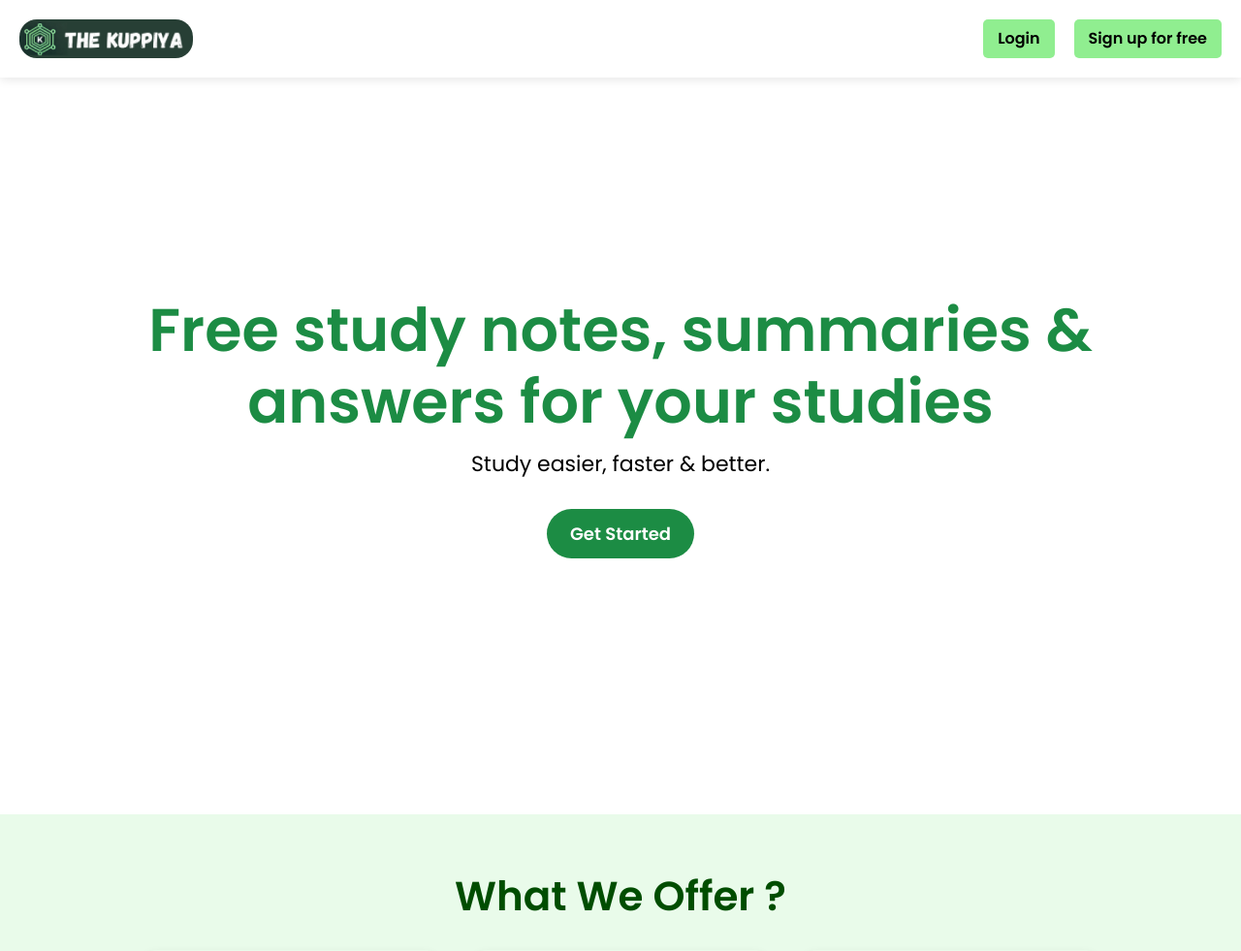
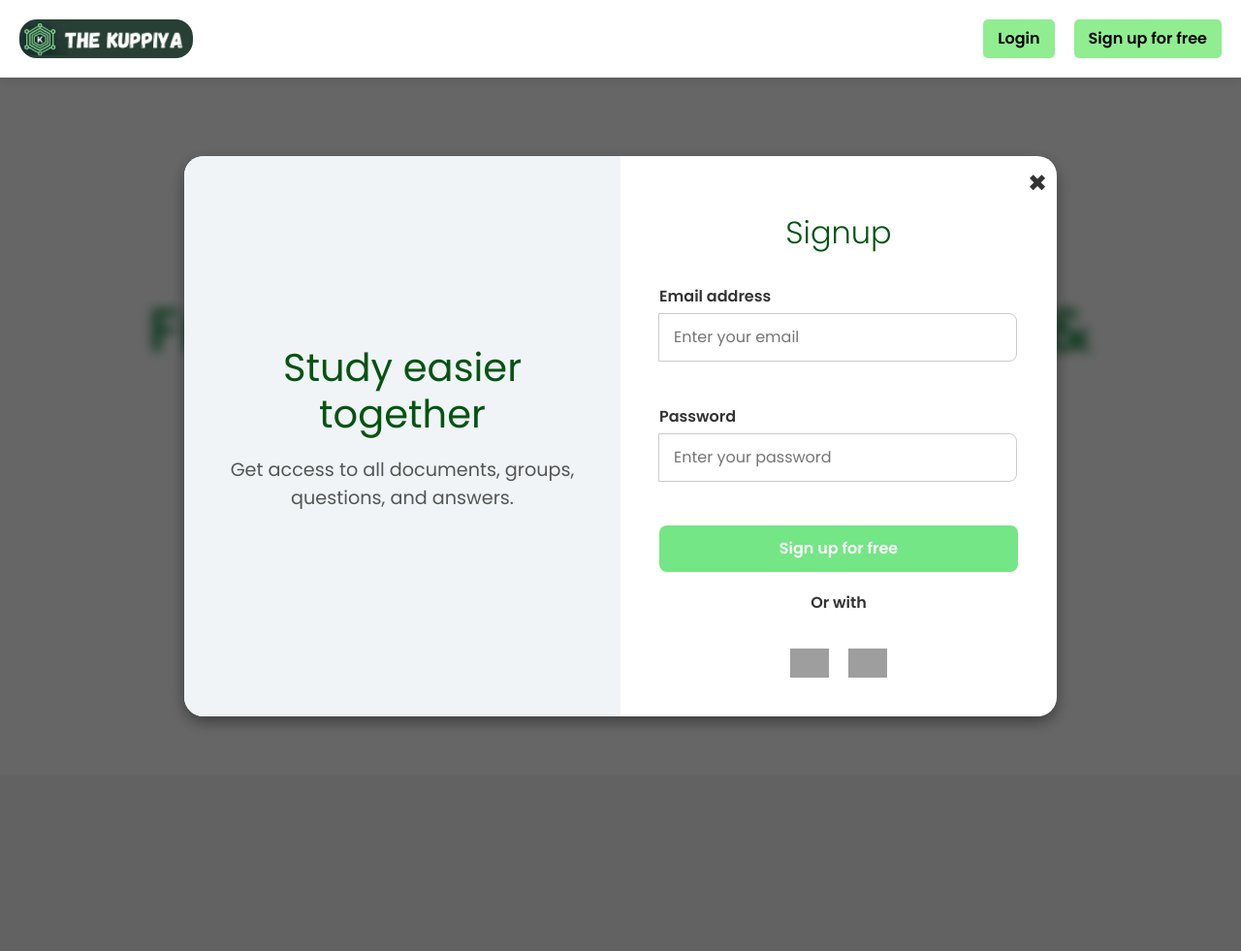
Before and after one commit to RahulJAY03/Computing-Group-Project, a PHP site: page /pages/landingpage.php in a window 1280 px wide. Shown: the top 981 px of the page at 97% size. After the commit the page ends 747 px from the top, so only its background shows below. Run offline with PHP 8.4, Linux system fonts and the light colour scheme; grey boxes are pictures that could not be loaded.

Commit message:
signup done

```diff
--- a/assets/css/landingpage.css
+++ b/assets/css/landingpage.css
@@ -328,7 +328,7 @@ body {
     font-size: 14px;
     color: #666;
 }
-
+/* Signup Modal Styles */
 /* Signup Modal Styles */
 .signup-modal {
     display: none;
@@ -371,6 +371,7 @@ body {
     display: block;
     margin-bottom: 5px;
     font-weight: bold;
+    color: #333;
 }
 
 .input-group input {
@@ -379,8 +380,8 @@ body {
     border-radius: 10px;
     border: 1px solid #ccc;
     font-size: 14px;
+    box-sizing: border-box;
 }
-
 .signup-submit-btn {
     margin-top: 15px;
     padding: 12px;
@@ -409,7 +410,15 @@ body {
     width: 40px;
     height: auto;
     cursor: pointer;
+    transition: transform 0.3s, box-shadow 0.3s;
 }
+
+/* Hover effect: scale and shadow */
+.social-login img:hover {
+    transform: scale(1.2);
+    box-shadow: 0 4px 10px rgba(0, 0, 0, 0.4);
+}
+
 .popup-overlay {
     position: fixed;
     top: 0;
@@ -423,3 +432,115 @@ body {
     align-items: center;
     justify-content: center;
 }
+
+/* Updated Popup with Split Layout */
+.popup-container {
+    display: flex;
+    width: 80%;
+    max-width: 900px;
+    min-height: 500px; /* Increased height */
+    background: #fff;
+    border-radius: 20px;
+    box-shadow: 0 6px 15px rgba(0, 0, 0, 0.4);
+    overflow: hidden;
+    margin-top: 100px;
+}
+
+@keyframes slideIn {
+    to {
+        transform: translateX(0);
+    }
+}
+
+/* Left Section with Message */
+.popup-left {
+    flex: 1;
+    background: #f0f4f7;
+    padding: 40px;
+    display: flex;
+    flex-direction: column;
+    justify-content: center;
+    text-align: center;
+}
+
+
+.popup-left h1 {
+    font-size: 2.5rem;
+    margin-bottom: 20px;
+    color: #055411;
+}
+
+.popup-left p {
+    font-size: 1.2rem;
+    color: #555;
+}
+
+
+/* Right Section with Signup Form */
+.popup-right {
+    flex: 1;
+    padding: 40px;
+    position: relative;
+    display: flex;
+    flex-direction: column;
+    justify-content: center;
+    min-height: 500px; /* Increased height to match */
+}
+
+
+.popup-right h2 {
+    margin-bottom: 20px;
+    color: #333;
+}
+
+.popup-right input {
+    margin-bottom: 15px;
+    padding: 12px 15px;
+    border: 1px solid #ccc;
+    border-radius: 8px;
+    font-size: 1rem;
+}
+
+.popup-right button {
+    margin-top: 15px;
+    padding: 12px;
+    border: none;
+    background-color: #74E685;
+    color: #fff;
+    border-radius: 8px;
+    cursor: pointer;
+    transition: background 0.3s;
+}
+
+.popup-right button:hover {
+    background-color: #34c44a;
+}
+
+.close-btn {
+    position: absolute;
+    top: 10px;
+    right: 10px;
+    font-size: 1.5rem;
+    color: #333;
+    cursor: pointer;
+    transition: color 0.3s;
+}
+
+.close-btn:hover {
+    color: red;
+}
+
+/* Center 'Or with' text */
+.popup-right p {
+    text-align: center;
+    margin: 20px 0;
+    font-weight: bold;
+    color: #333;
+}
+
+.popup-right h2 {
+    text-align: center;
+    margin: 20px 0;
+    font-weight:lighter;
+    color: #055411;
+}
--- a/pages/landingpage.php
+++ b/pages/landingpage.php
@@ -119,12 +119,21 @@
 
 
 <script src="../assets/js/bootstrap.bundle.min.js"></script>
+<!-- Popup Overlay -->
+<div class="popup-overlay" id="popup">
+    <div class="popup-container">
+        <!-- Left Side: Message -->
+        <div class="popup-left">
+            <h1>Study easier together</h1>
+            <p>Get access to all documents, groups, questions, and answers.</p>
+        </div>
 
-<!-- Signup Popup Modal -->
-<div id="signupModal" class="signup-modal">
-    <div class="signup-modal-content">
-        <span class="close-btn" onclick="closeSignup()">&times;</span>
-        <h2>Sign Up</h2>
+        <!-- Right Side: Signup Form -->
+        <div class="popup-right">
+            <!-- Close Button Inside Form -->
+            <span class="close-btn" onclick="closePopup()">&#10006;</span>
+
+            <h2>Signup</h2>
             <div class="input-group">
                 <label for="email">Email address</label>
                 <input type="email" id="email" placeholder="Enter your email">
@@ -133,9 +142,9 @@
                 <label for="password">Password</label>
                 <input type="password" id="password" placeholder="Enter your password">
             </div>
-        <button class="signup-submit-btn" onclick="signUp()">Sign Up</button>
+            <button class="signup-btn" onclick="signUp()">Sign up for free</button>
 
-        <p>or sign up with</p>
+            <p>Or with</p>
             <div class="social-login">
                 <a href="https://accounts.google.com/signup" target="_blank">
                     <img src="https://img.icons8.com/color/48/000000/google-logo.png" alt="Google">
@@ -146,17 +155,23 @@
             </div>
         </div>
     </div>
+</div>
+
+
+
 
 <script>
    // Open modal
 function openSignup() {
-        document.getElementById('signupModal').style.display = 'flex';
+    document.getElementById('popup').style.display = 'flex';
 }
 
+
     // Close modal
-    function closeSignup() {
-        document.getElementById('signupModal').style.display = 'none';
+function closePopup() {
+    document.getElementById('popup').style.display = 'none';
 }
+
 
     // Signup simulation
     function signUp() {
```
Lines whose indentation alone changed are shown as unchanged.
